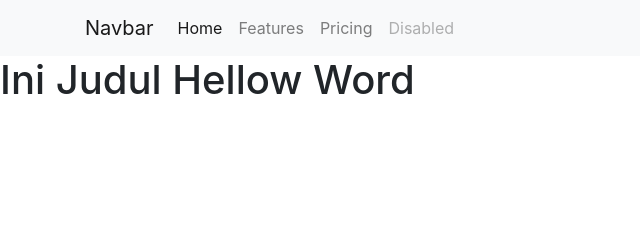
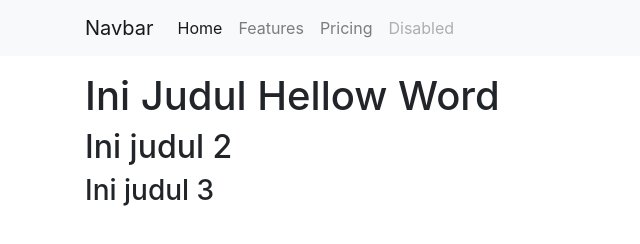
Before and after one commit to mdradityatama/Lp-Implement-1, a plain HTML site: page index.html in a window 1280 px wide. Shown: the whole page, without its empty margins (0-640 px from the left). Drawn offline with nearby package versions, Linux system fonts and the light colour scheme.

Commit message:
ketinggalan

```diff
--- a/index.html
+++ b/index.html
@@ -32,8 +32,11 @@
       </div>
     </div>
   </nav>
-
-  <h1>Ini Judul Hellow Word</h1>
+  <div class="container mt-3">
+    <h1>Ini Judul Hellow Word</h1>
+    <h2>Ini judul 2</h2>
+    <h3>Ini judul 3</h3>
+  </div>
 
 
   <!-- Optional JavaScript -->
```
Also changed, not shown: 1 other file.
